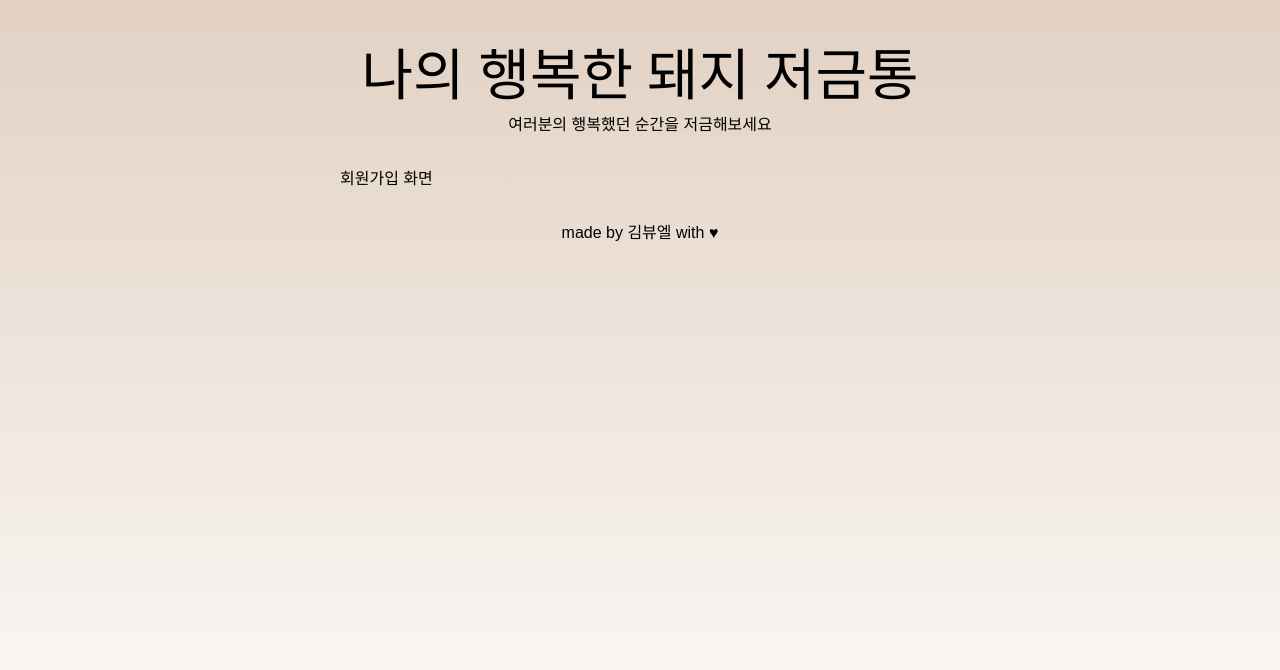
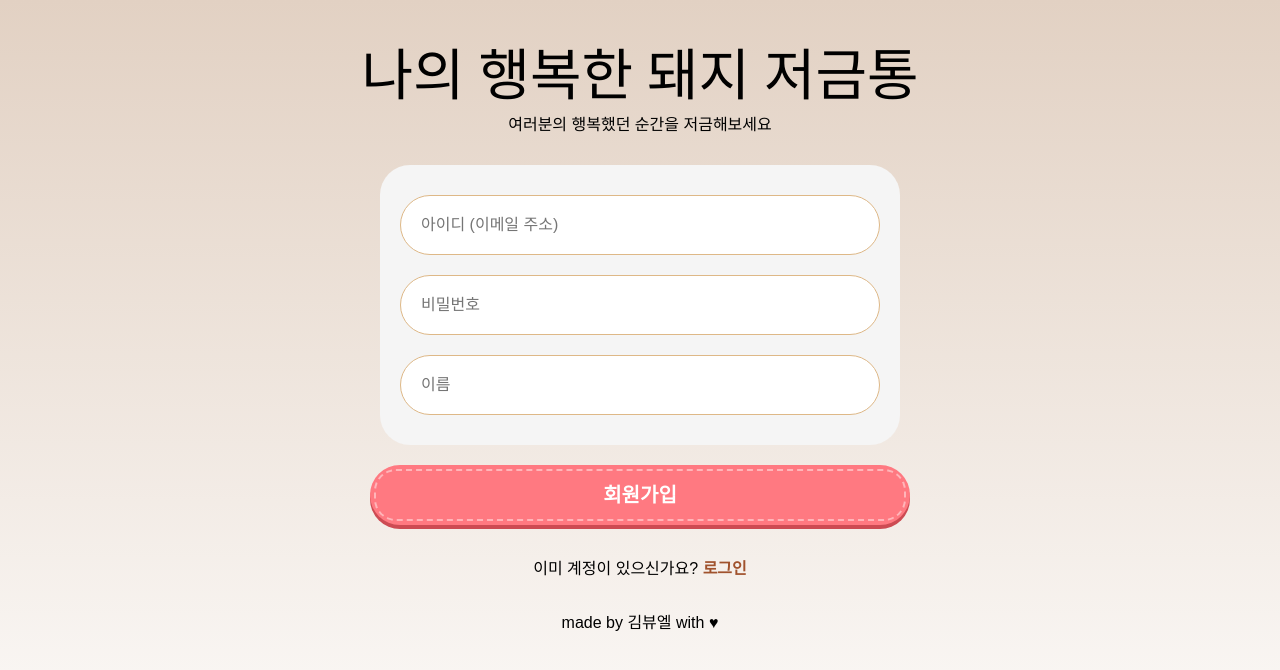
Before and after one commit to happy-piggy-bank/happy-piggy-bank-web-old, a React (Create React App) app: page /join in a window 1280 px wide. Shown: the top 670 px of the page. Built offline with nearby package versions, Linux system fonts and the light colour scheme; a web font is replaced by a local one.

Commit message:
회원가입 화면 디자인 추가

```diff
--- a/src/components/members/joinScreen.jsx
+++ b/src/components/members/joinScreen.jsx
@@ -1,14 +1,31 @@
 import React from 'react';
+import { useNavigate } from "react-router-dom";
+
+import '../../css/members/joinScreen.css';
 
 import MainHeader from '../common/mainHeader';
 import MainFooter from '../common/mainFooter';
 
+import PrimaryButton from '../common/primaryButton';
+import InputBar from '../common/inputBar';
+
 const JoinScreen = () => {
+    const navigate = useNavigate();
+
     return (
         <div className='joinScreenContainer'>
             <MainHeader/>
             <div className='joinBodyArea'>
-                <p>회원가입 화면</p>
+                <div className='joinBoxArea'>
+                    <InputBar placeHolder={"아이디 (이메일 주소)"} />
+                    <InputBar placeHolder={"비밀번호"} isPassword={true} />
+                    <InputBar placeHolder={"이름"} />
+                </div>
+                <PrimaryButton buttonText={"회원가입"} onClick={() => {}}/>
+                <div className="loginLinkText">
+                    이미 계정이 있으신가요?&nbsp;
+                    <a href="" onClick={() => navigate('/login')}>로그인</a>
+                </div>
             </div>
             <MainFooter/>
         </div>
--- /dev/null
+++ b/src/css/members/joinScreen.css
@@ -0,0 +1,26 @@
+.joinBodyArea {
+    display: flex;
+    flex-direction: column;
+    align-items: center;
+}
+
+.joinBoxArea {
+    display: flex;
+    flex-direction: column;
+    align-items: center;
+    width: 80%;
+    border-radius: 30px;
+    background: whitesmoke;
+    margin-bottom: 15px;
+    padding: 20px;
+}
+
+.loginLinkText {
+    margin-top: 25px;
+}
+
+.loginLinkText > a {
+    font-weight: bold;
+    color: #A0522D;
+    text-decoration: none;
+}
```
